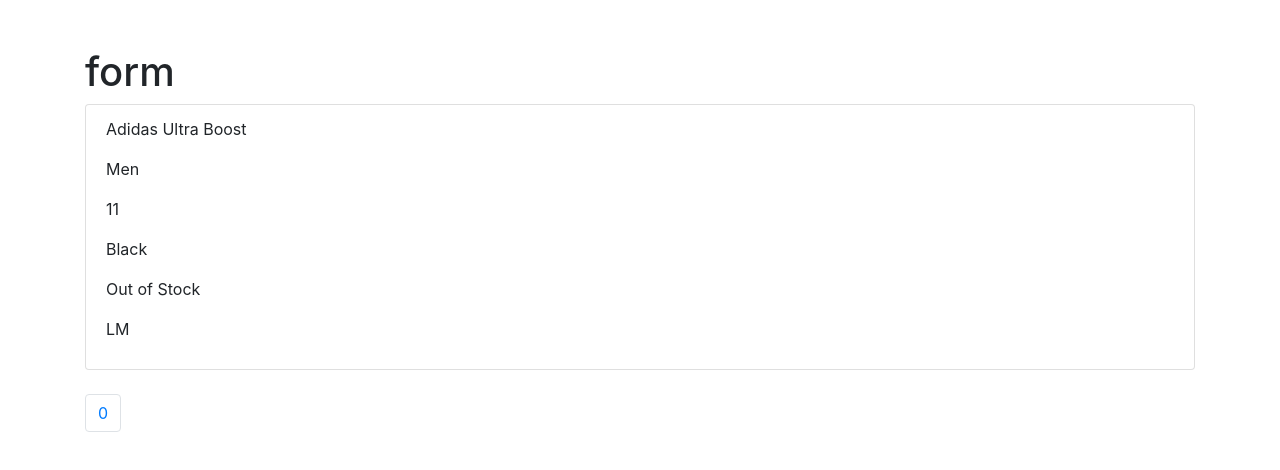
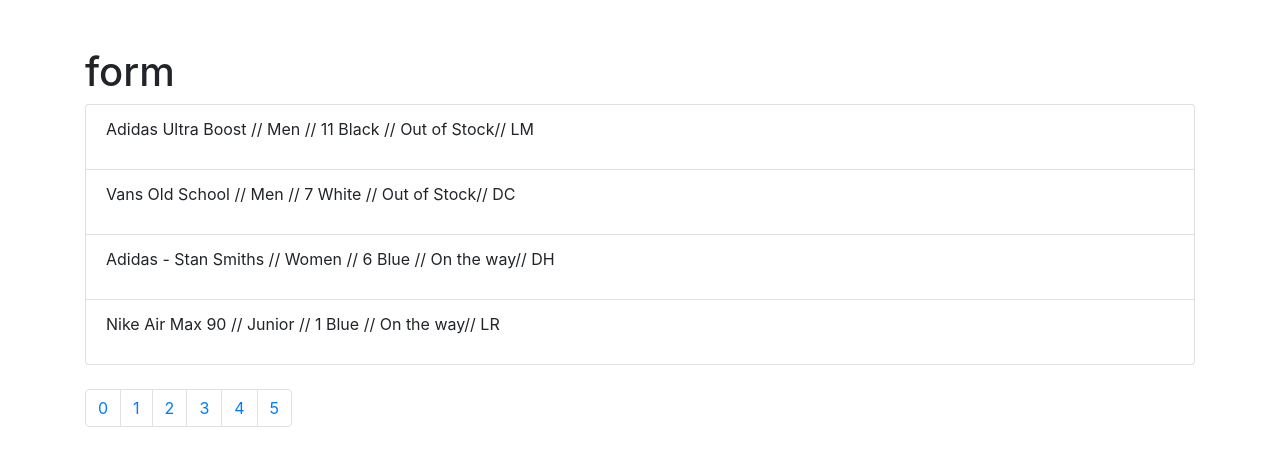
Before and after one commit to jamiebdavis/footwear-dashboard, a React (Create React App) app: page / in a window 1280 px wide. Shown: the top 470 px of the page. Built offline with nearby package versions, Linux system fonts and the light colour scheme.

Commit message:
added pagination components

```diff
--- a/src/App.js
+++ b/src/App.js
@@ -2,18 +2,9 @@
 import './App.css';
 import Pagination from "./components/Pagination";
 import Posts from "./components/Posts";
+import MOCK_DATA from "./data/data";
 
-const mockData = [
-    {
-        'id': '5e29973c89d246ee44fbee2c',
-        'productName': 'Adidas Ultra Boost',
-        'category': 'Men',
-        'size': 11,
-        'colour': 'Black',
-        'status': 'Out of Stock',
-        'customerInitials': 'LM'
-    }
-];
+
 
 
 // Replace divs with react fragments
@@ -26,7 +17,7 @@
 
 
   useEffect(() => {
-    setPosts(mockData);
+    setPosts(MOCK_DATA);
   }, []);
 
   //  Get currents posts
--- a/src/components/Post.js
+++ b/src/components/Post.js
@@ -3,12 +3,7 @@
 const Post = ({productName, category, size, colour, status, customerInitials}) => {
     return (
         <div>
-            <p>{productName}</p>
-            <p>{category}</p>
-            <p>{size}</p>
-            <p>{colour}</p>
-            <p>{status}</p>
-            <p>{customerInitials}</p>
+            <p>{productName} // {category} // {size} {colour} // {status}// {customerInitials}</p>
         </div>
     )
 }
--- /dev/null
+++ b/src/data/data.js
@@ -0,0 +1,220 @@
+const MOCK_DATA = [
+    {
+        "id": "5e29973c89d246ee44fbee2c",
+        "productName": "Adidas Ultra Boost",
+        "category": "Men",
+        "size": 11,
+        "colour": "Black",
+        "status": "Out of Stock",
+        "customerInitials": "LM"
+    },
+    {
+        "id": "5e29973cd1fd72b5785395a5",
+        "productName": "Vans Old School",
+        "category": "Men",
+        "size": 7,
+        "colour": "White",
+        "status": "Out of Stock",
+        "customerInitials": "DC"
+    },
+    {
+        "id": "5e29973cf378d0afbf020b2f",
+        "productName": "Adidas - Stan Smiths",
+        "category": "Women",
+        "size": 6,
+        "colour": "Blue",
+        "status": "On the way",
+        "customerInitials": "DH"
+    },
+    {
+        "id": "5e29973c23fc4aa9ec413531",
+        "productName": "Nike Air Max 90",
+        "category": "Junior",
+        "size": 1,
+        "colour": "Blue",
+        "status": "On the way",
+        "customerInitials": "LR"
+    },
+    {
+        "id": "5e29973cd2d93718b6f9c206",
+        "productName": "Yeezys",
+        "category": "Women",
+        "size": 5,
+        "colour": "Pink",
+        "status": "On the way",
+        "customerInitials": "AW"
+    },
+    {
+        "id": "5e29973cc0b784e7cdad495a",
+        "productName": "Nike Air Vapor Max",
+        "category": "Men",
+        "size": 2,
+        "colour": "Pink",
+        "status": "Ready to try",
+        "customerInitials": "NS"
+    },
+    {
+        "id": "5e29973c79d03030099b2df3",
+        "productName": "Nike Air Max 270",
+        "category": "Junior",
+        "size": 2,
+        "colour": "White",
+        "status": "On the way",
+        "customerInitials": "LS"
+    },
+    {
+        "id": "5e29973c39d45fdcff0128c5",
+        "productName": "Nike Air Max 90",
+        "category": "Junior",
+        "size": 1,
+        "colour": "Black",
+        "status": "In the queue",
+        "customerInitials": "CV"
+    },
+    {
+        "id": "5e29973c4e1474246b9c489c",
+        "productName": "Vans Old School",
+        "category": "Women",
+        "size": 10,
+        "colour": "Orange",
+        "status": "Ready to try",
+        "customerInitials": "HG"
+    },
+    {
+        "id": "5e29973c014e1344fdc700b2",
+        "productName": "Adidas Ultra Boost",
+        "category": "Men",
+        "size": 1,
+        "colour": "White",
+        "status": "Ready to try",
+        "customerInitials": "IK"
+    },
+    {
+        "id": "5e29973c337d3b4978e37069",
+        "productName": "Air Jordan 1",
+        "category": "Men",
+        "size": 8,
+        "colour": "Orange",
+        "status": "In the queue",
+        "customerInitials": "RM"
+    },
+    {
+        "id": "5e29973c0975fbfb1b02e309",
+        "productName": "Adidas Ultra Boost",
+        "category": "Men",
+        "size": 1,
+        "colour": "Blue",
+        "status": "In the queue",
+        "customerInitials": "WD"
+    },
+    {
+        "id": "5e29973c67e60a1769fea735",
+        "productName": "Yeezys",
+        "category": "Men",
+        "size": 1,
+        "colour": "Black",
+        "status": "Out of Stock",
+        "customerInitials": "JC"
+    },
+    {
+        "id": "5e29973c22dfa9c3e2c89033",
+        "productName": "Yeezys",
+        "category": "Women",
+        "size": 9,
+        "colour": "White",
+        "status": "Out of Stock",
+        "customerInitials": "KF"
+    },
+    {
+        "id": "5e29973c67c14b5189fdd22f",
+        "productName": "Yeezys",
+        "category": "Women",
+        "size": 9,
+        "colour": "Black",
+        "status": "Ready to try",
+        "customerInitials": "HH"
+    },
+    {
+        "id": "5e29973c092f7fc65ca38412",
+        "productName": "Nike Air Max 90",
+        "category": "Men",
+        "size": 3,
+        "colour": "Black",
+        "status": "Ready to try",
+        "customerInitials": "ES"
+    },
+    {
+        "id": "5e29973c09c1c48fb2bb39d6",
+        "productName": "Nike Air Vapor Max",
+        "category": "Junior",
+        "size": 1,
+        "colour": "Blue",
+        "status": "On the way",
+        "customerInitials": "WW"
+    },
+    {
+        "id": "5e29973c26063ce0172f470d",
+        "productName": "Yeezys",
+        "category": "Women",
+        "size": 7,
+        "colour": "Black",
+        "status": "In the queue",
+        "customerInitials": "BS"
+    },
+    {
+        "id": "5e29973cba45674048f59a44",
+        "productName": "Air Jordan 1",
+        "category": "Junior",
+        "size": 7,
+        "colour": "White",
+        "status": "On the way",
+        "customerInitials": "GF"
+    },
+    {
+        "id": "5e29973c3b2477573edcc65c",
+        "productName": "Nike Air Vapor Max",
+        "category": "Junior",
+        "size": 11,
+        "colour": "Blue",
+        "status": "In the queue",
+        "customerInitials": "FG"
+    },
+    {
+        "id": "5e29973cca57d390ac213adb",
+        "productName": "Air Jordan 1",
+        "category": "Women",
+        "size": 2,
+        "colour": "Blue",
+        "status": "In the queue",
+        "customerInitials": "PJ"
+    },
+    {
+        "id": "5e29973cf3cc06dd44a24f38",
+        "productName": "Nike Air Max 270",
+        "category": "Junior",
+        "size": 7,
+        "colour": "Blue",
+        "status": "On the way",
+        "customerInitials": "CD"
+    },
+    {
+        "id": "5e29973c4a426a62b3de88a7",
+        "productName": "Yeezys",
+        "category": "Junior",
+        "size": 3,
+        "colour": "White",
+        "status": "Ready to try",
+        "customerInitials": "LR"
+    },
+    {
+        "id": "5e29973c425d89ff68c55123",
+        "productName": "Air Jordan 1",
+        "category": "Women",
+        "size": 3,
+        "colour": "Blue",
+        "status": "In the queue",
+        "customerInitials": "CB"
+    }
+];
+
+export default MOCK_DATA;
```
